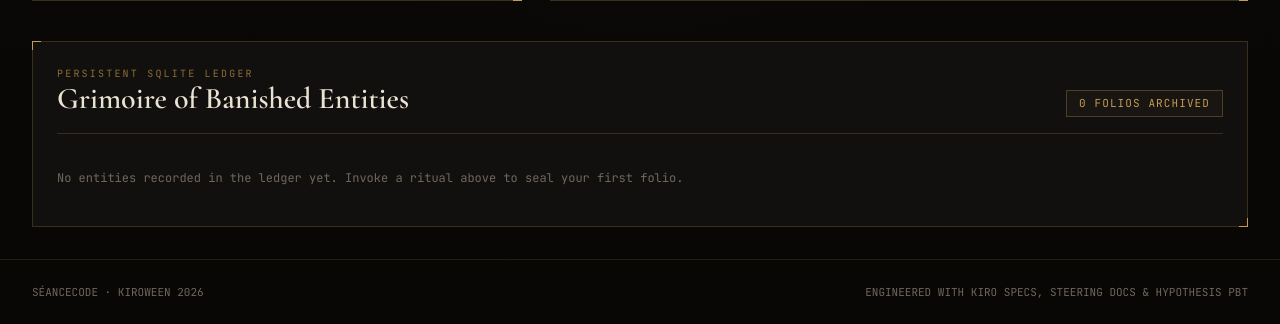
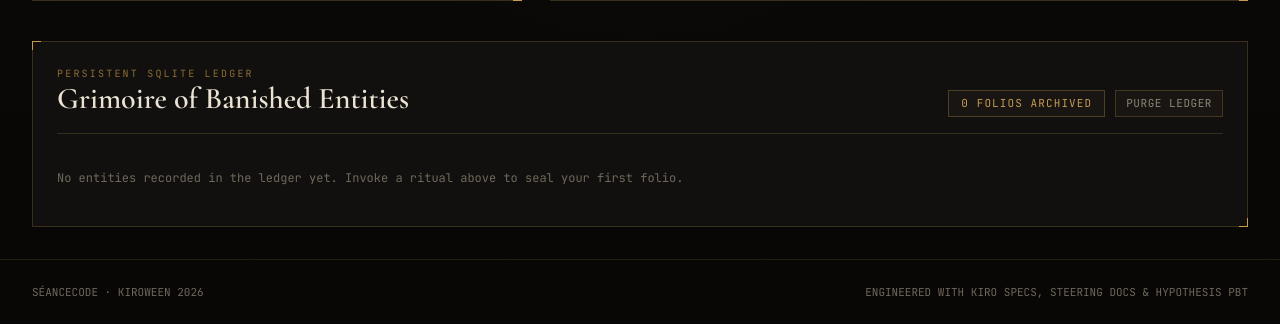
Before and after one commit to SaiyidinaFadhailAmal/seance-code, a Flask app: page / in a window 1280 px wide. Shown: the part 916-1240 px from the top of the page. Run offline with Flask 3, Linux system fonts and the light colour scheme; data that the repository does not hold is empty; some libraries are stand-ins or nearby versions.

Commit message:
feat: add Purge Ledger reset button for Grimoire

```diff
--- a/app.py
+++ b/app.py
@@ -86,7 +86,12 @@ AttributeError: 'NoneType' object has no attribute 'upper' '''
     }
 ]
 
-
+@app.route("/api/grimoire", methods=["DELETE"])
+def clear_grimoire():
+    with sqlite3.connect(DB_PATH) as conn:
+        conn.execute("DELETE FROM exorcisms")
+        conn.commit()
+    return jsonify({"status": "purged"})
 def init_db():
     with sqlite3.connect(DB_PATH) as conn:
         conn.execute("""
--- a/templates/index.html
+++ b/templates/index.html
@@ -345,9 +345,15 @@
           <span class="block text-[10px] font-mono-code uppercase tracking-[0.22em] text-[#8c6d36]">Persistent SQLite Ledger</span>
           <h2 class="font-display text-2xl sm:text-3xl font-semibold text-[#eae2d3]">Grimoire of Banished Entities</h2>
         </div>
-        <span id="grimoireCount" class="text-[11px] font-mono-code uppercase tracking-widest px-3 py-1 bg-[#181512] border border-[#c59b52]/30 text-[#c59b52]">
-          0 FOLIOS ARCHIVED
-        </span>
+        <div class="flex items-center gap-2.5">
+          <span id="grimoireCount" class="text-[11px] font-mono-code uppercase tracking-widest px-3 py-1 bg-[#181512] border border-[#c59b52]/30 text-[#c59b52]">
+            0 FOLIOS ARCHIVED
+          </span>
+          <button type="button" onclick="purgeGrimoire()"
+            class="text-[11px] font-mono-code uppercase tracking-wider px-2.5 py-1 bg-[#181512] hover:bg-[#2a1112] border border-[#c59b52]/25 hover:border-[#c84648]/60 text-[#8e8577] hover:text-[#eb8a8c] transition cursor-pointer">
+            Purge Ledger
+          </button>
+        </div>
       </div>
 
       <div id="grimoireGrid" class="grid grid-cols-1 md:grid-cols-2 lg:grid-cols-3 gap-4"></div>
@@ -547,6 +553,11 @@
       window.__grimoireCache = items;
     }
 
+    async function purgeGrimoire() {
+      await fetch('/api/grimoire', { method: 'DELETE' });
+      await loadGrimoire();
+    }
+
     function copyPurifiedCode() {
       if (!currentExorcism) return;
       navigator.clipboard.writeText(currentExorcism.purified_code);
```
